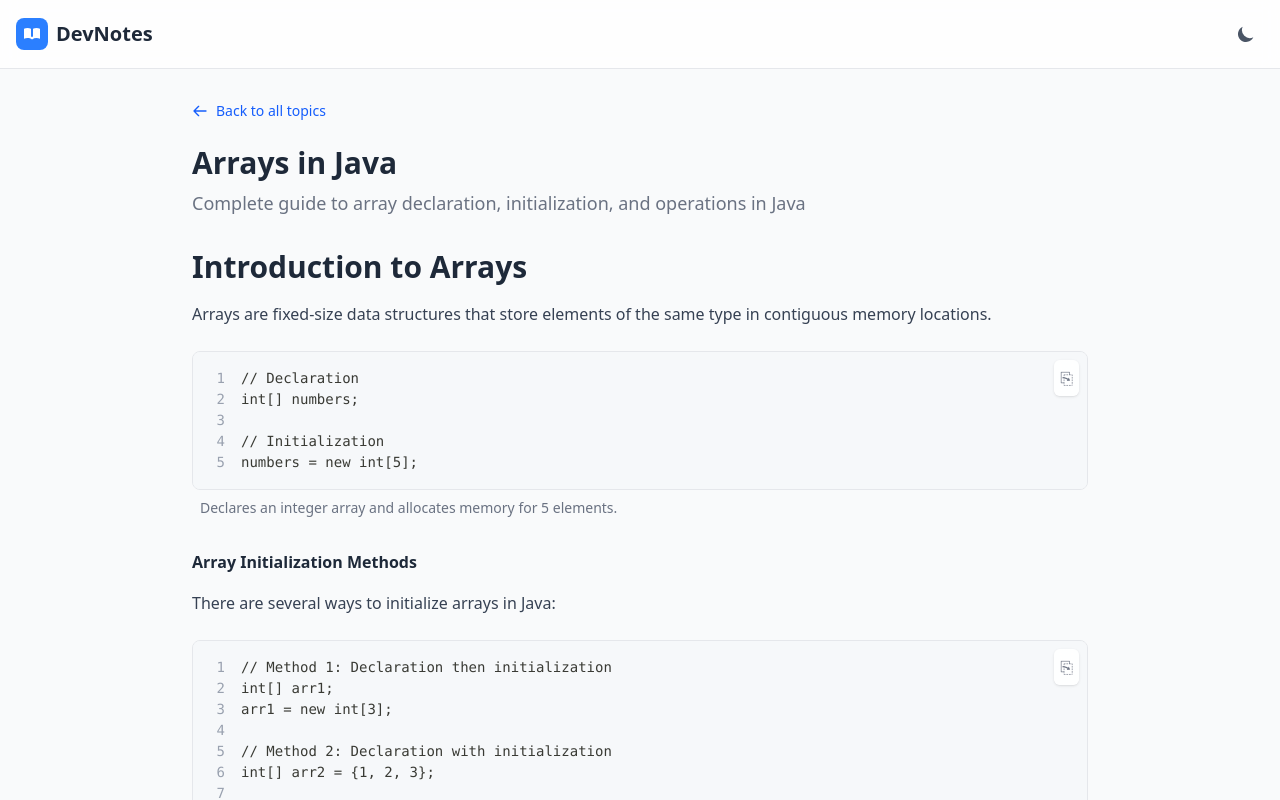
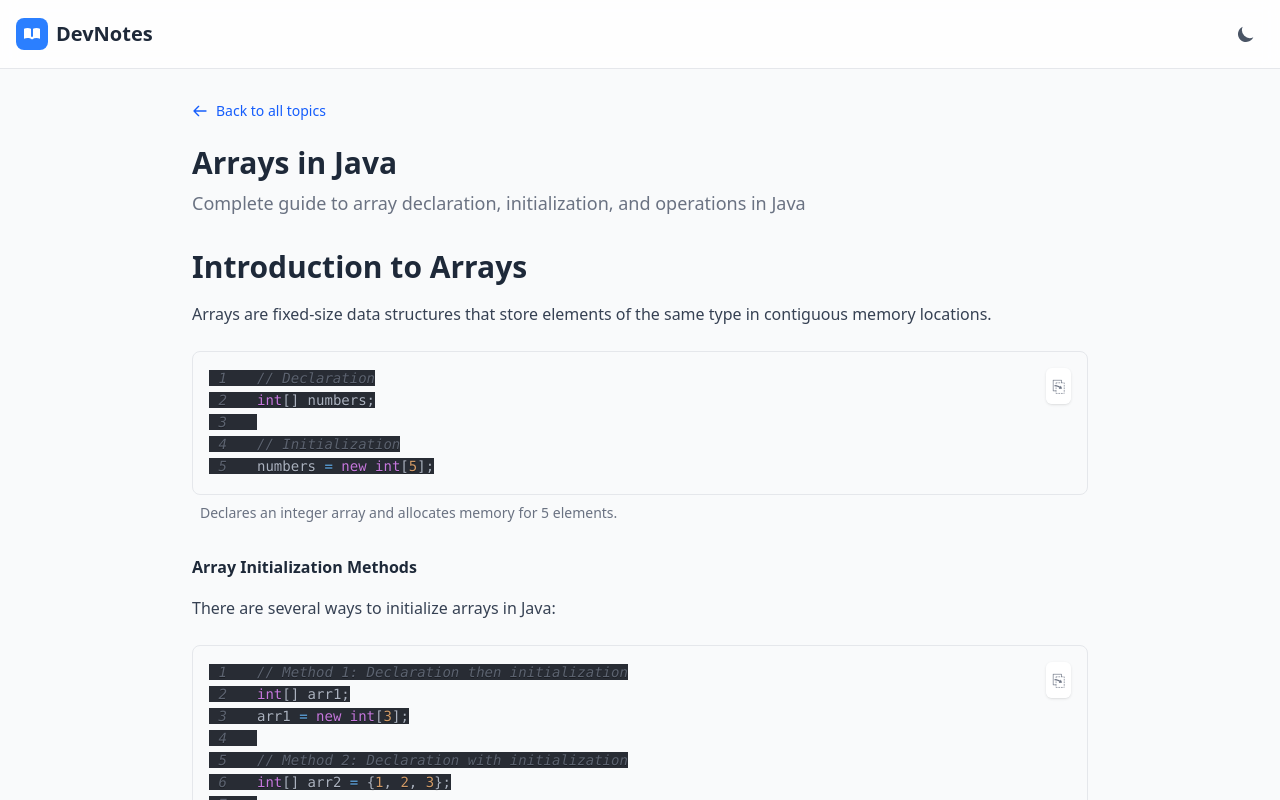
Before and after one commit to SandhanMeher/projectweb, a React (Vite) app: page / in a window 1280 px wide. Both pictures are taken after a click on the element 410 px from the left and 284 px from the top of the page. Shown: the top 800 px of the page. Built offline with nearby package versions, Linux system fonts and the light colour scheme.

Commit message:
rewrite t

```diff
--- a/src/App.jsx
+++ b/src/App.jsx
@@ -1,6 +1,7 @@
 import { useState, useEffect } from "react";
-import Highlight, { defaultProps } from "prism-react-renderer";
-import theme from 'prism-react-renderer/themes/github';
+import { Prism as SyntaxHighlighter } from "react-syntax-highlighter";
+// Choose a theme you like
+import { oneDark } from "react-syntax-highlighter/dist/esm/styles/prism";
 import { motion, AnimatePresence } from "framer-motion";
 import javaArrays from "./Topic/array.js";
 import javaHibernate from "./Topic/hibernate-intro.js";
@@ -74,8 +75,7 @@ const CopyButton = ({ text }) => {
     </button>
   );
 };
-
-const CodeBlock = ({ language = "java", code, explanation }) => {
+const CodeBlock = ({ language = "java", code = "", explanation }) => {
   return (
     <motion.div
       initial={{ opacity: 0, y: 10 }}
@@ -85,46 +85,35 @@ const CodeBlock = ({ language = "java", code, explanation }) => {
     >
       <div className="rounded-lg overflow-hidden border border-gray-200 dark:border-gray-700 bg-gray-50 dark:bg-gray-800">
         <div className="relative">
-          <Highlight
-            {...defaultProps}
-            code={code.trim()}
+          {/* Copy button in top right */}
+          <div className="absolute top-2 right-2 z-10">
+            <CopyButton text={code} />
+          </div>
+
+          <SyntaxHighlighter
             language={language}
-            theme={theme}
+            style={oneDark}
+            showLineNumbers
+            customStyle={{
+              fontSize: "0.875rem",
+              fontFamily: '"Fira Code", monospace',
+              margin: 0,
+              padding: "1rem",
+              backgroundColor: "transparent",
+              lineHeight: 1.5,
+            }}
+            lineNumberStyle={{
+              color: "#6b7280", // Tailwind gray-500
+              marginRight: "1rem",
+              minWidth: "2rem",
+              textAlign: "right",
+            }}
           >
-            {({ className, style, tokens, getLineProps, getTokenProps }) => (
-              <pre
-                className={`${className} p-4 text-sm overflow-x-auto`}
-                style={{
-                  ...style,
-                  fontFamily: '"Fira Code", monospace',
-                  lineHeight: "1.5",
-                  margin: 0,
-                }}
-              >
-                <code className={`language-${language}`}>
-                  {tokens.map((line, i) => (
-                    <div
-                      key={i}
-                      {...getLineProps({ line, key: i })}
-                      className="flex"
-                    >
-                      <span className="inline-block w-8 text-right pr-4 text-gray-400 dark:text-gray-500 select-none">
-                        {i + 1}
-                      </span>
-                      <span className="flex-1">
-                        {line.map((token, key) => (
-                          <span key={key} {...getTokenProps({ token, key })} />
-                        ))}
-                      </span>
-                    </div>
-                  ))}
-                </code>
-              </pre>
-            )}
-          </Highlight>
-          <CopyButton text={code} />
+            {code.trim()}
+          </SyntaxHighlighter>
         </div>
       </div>
+
       {explanation && (
         <div className="mt-2 text-sm text-gray-500 dark:text-gray-400 pl-2">
           {explanation}
```
